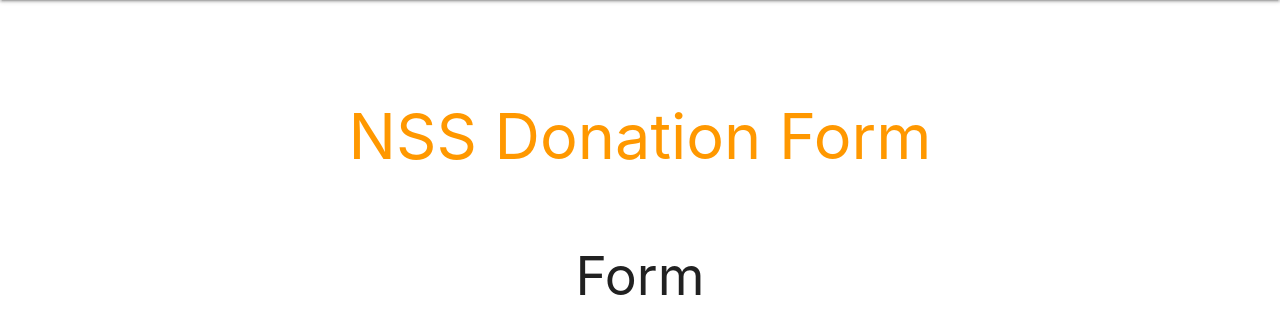
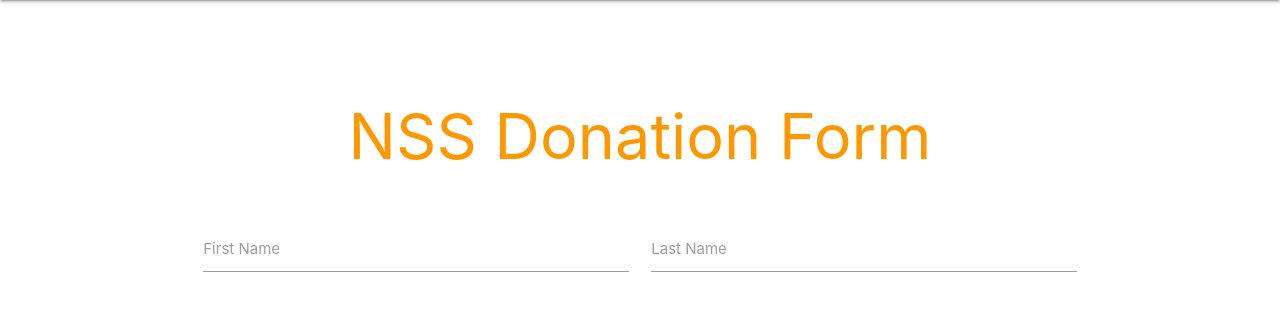
Before and after one commit to RuskinManku/NSS_D, a Django app: page /form/ in a window 1280 px wide. Shown: the part 64-398 px from the top of the page. Run offline with Django 3.2, Linux system fonts and the light colour scheme.

Commit message:
work in progress

```diff
--- a/NSS_site/NSS_site/settings.py
+++ b/NSS_site/NSS_site/settings.py
@@ -37,6 +37,7 @@ INSTALLED_APPS = [
     'django.contrib.sessions',
     'django.contrib.messages',
     'django.contrib.staticfiles',
+    'NSS_site',
 ]
 
 MIDDLEWARE = [
@@ -118,3 +119,7 @@ USE_TZ = True
 # https://docs.djangoproject.com/en/3.1/howto/static-files/
 
 STATIC_URL = '/static/'
+STATIC_ROOT = os.path.join(BASE_DIR, 'root')
+STATICFILES_DIRS = [
+    os.path.join(BASE_DIR, 'static'),
+]
--- a/NSS_site/NSS_site/views.py
+++ b/NSS_site/NSS_site/views.py
@@ -1,6 +1,8 @@
 from NSS_site.forms import LoginForm
 from django.shortcuts import render
-
+from django.http.response import JsonResponse
+from django.views.decorators.csrf import csrf_exempt
+import json
 
 def login(request):
     username = "not logged in"
@@ -16,5 +18,17 @@ def login(request):
 
     return render(request, 'loggedin.html', {"username" : username})
 
+@csrf_exempt
 def form(request):
-    return render(request, 'form.html')
+    formData = {}
+    if request.method == 'POST':
+        print("Ajax request recieved")
+        formData = json.loads(request.POST['formData'])
+        firstName = formData['firstName']
+        lastName = formData['lastName']
+        return JsonResponse({
+            'out_string': 'out_string_test',
+            'formData': formData,
+        })
+    else:
+        return render(request, 'form.html')
--- /dev/null
+++ b/NSS_site/static/js/script.js
@@ -0,0 +1,35 @@
+$(document).ready(function () {
+    let firstName, lastName;
+    console.log("Start");
+    $("#almostDone").click(function() {
+        $("#confirmationBox").hide();
+        firstName = $("first_name").val();
+        lastName = $("last_name").val();
+    })
+
+    const formData = {
+        "firstName": firstName,
+        "lastName": lastName
+    };
+
+    $.ajax({
+        type: "POST",
+        url: "placeholder",
+        dataType: "json",
+        data: {
+            'formData': JSON.stringify(formData),
+            id: $(this).val()
+        },
+        beforeSend : () => {},
+        success: (result) => {
+            console.log(JSON.stringify(result));
+        },
+        error: (result) => {
+            console.log(JSON.stringify(result));
+            alert('Server Error!');
+        },
+        complete: () => {
+            console.log("Ajax request completed");
+        }
+    })
+})
--- a/NSS_site/templates/form.html
+++ b/NSS_site/templates/form.html
@@ -24,10 +24,25 @@
     </div>
     <div class="section">
         <div class="container">
-            <h2 class="center">Form</h2>
+            <div class="row">
+                <div class="col s12">
+                    <div class="row">
+                        <div class="input-field col s6">
+                            <input type="text" id="first_name" class="validate">
+                            <label for="first_name">First Name</label>
+                        </div>
+                        <div class="input-field col s6">
+                            <input type="text" id="last_name" class="validate">
+                            <label for="last_name">Last Name</label>
+                        </div>
+                    </div>
+                </div>
+            </div>
         </div>
     </div>
-
+    <script src="https://code.jquery.com/jquery-3.5.1.min.js" integrity="sha256-9/aliU8dGd2tb6OSsuzixeV4y/faTqgFtohetphbbj0=" crossorigin="anonymous"></script>
+    {% load static %}
+    <script src="{% static 'js/script.js' %}"></script>
     <script src="https://cdnjs.cloudflare.com/ajax/libs/materialize/1.0.0/js/materialize.min.js"></script>
 </body>
 </html>
```
Also changed, not shown: 1 other file.
